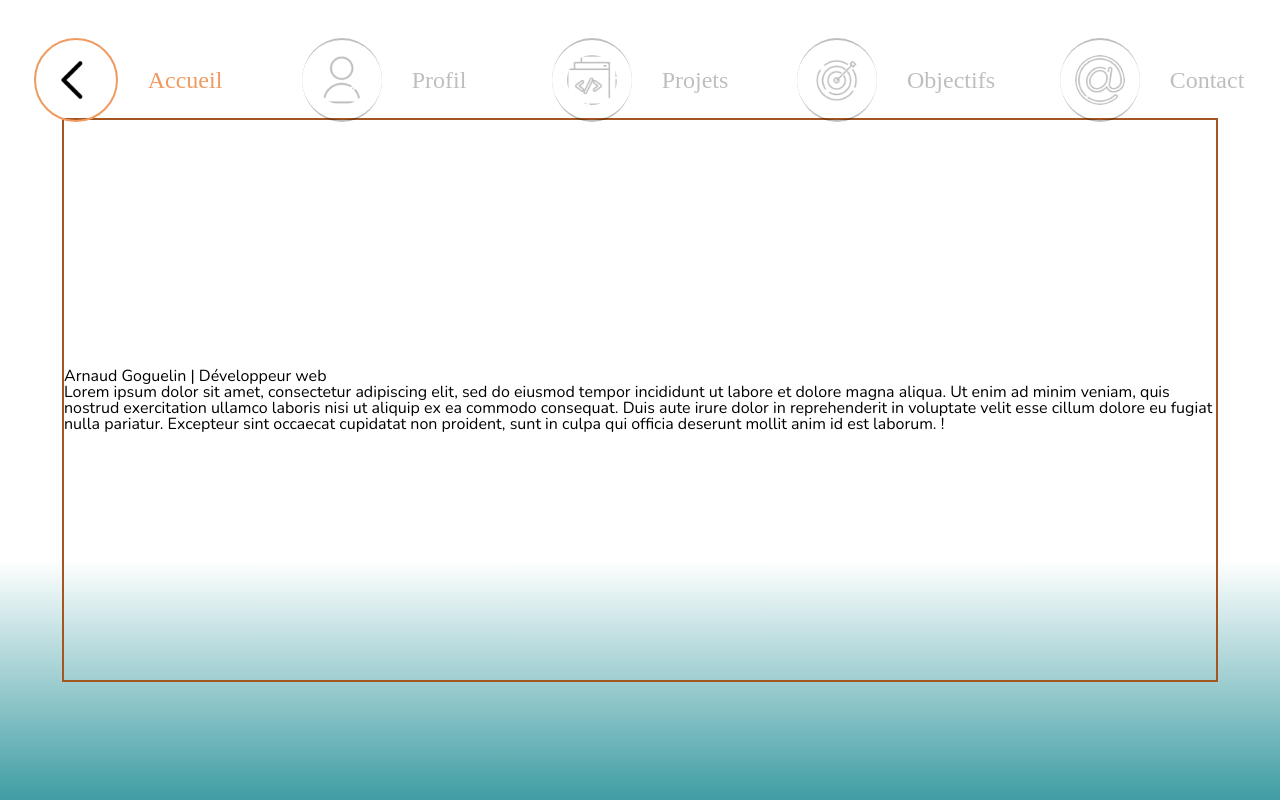
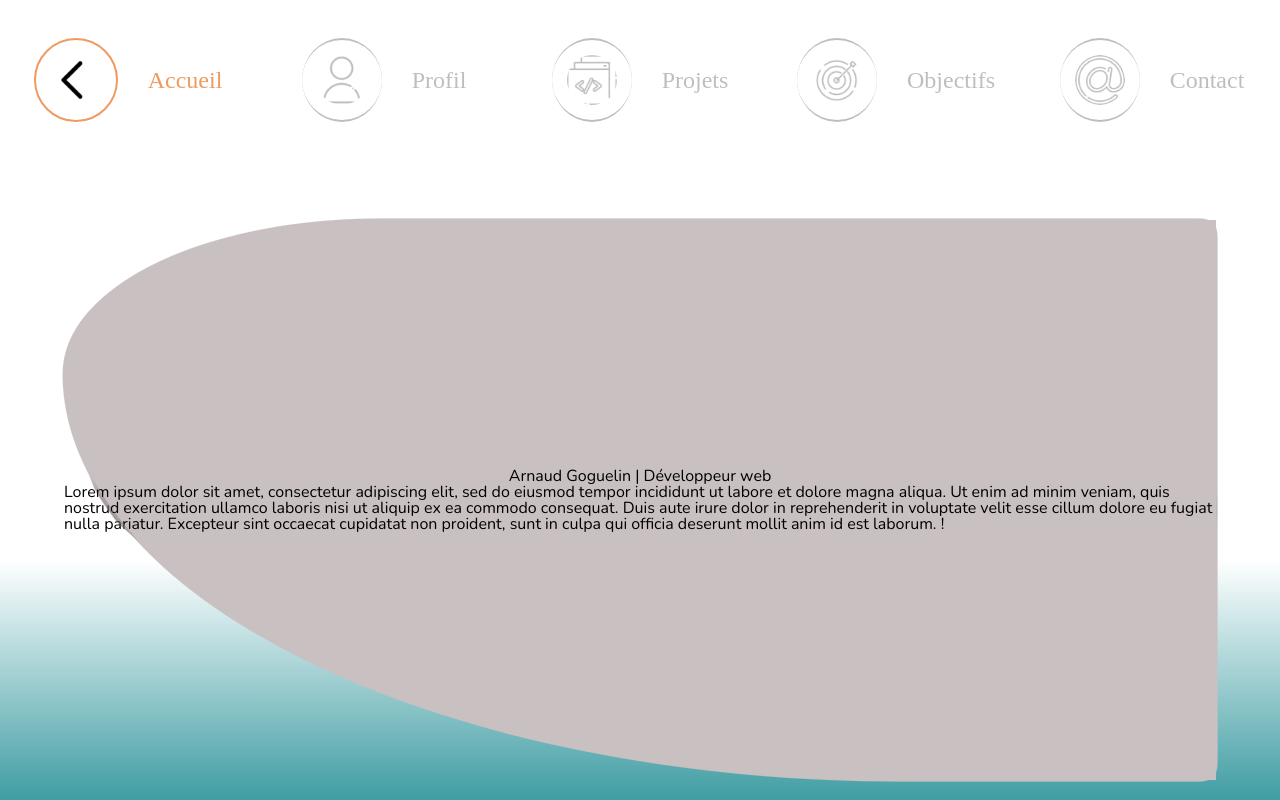
Before and after one commit to Arnaud-Goguelin/portfolio_Arnaud_Goguelin, a React (Vite) app: page / in a window 1280 px wide. Built offline with nearby package versions, Linux system fonts and the light colour scheme.

Commit message:
test implémentation effet "goo" sur le composant landingPage

```diff
--- a/src/components/ComponentNavLink/ComponentNavLink.jsx
+++ b/src/components/ComponentNavLink/ComponentNavLink.jsx
@@ -50,7 +50,7 @@ function ComponentNavLink({title, imageName}) {
     }
 
     return (
-      <span
+      <div
         ref = {linkContainer}
         className='nav__linkContainer'
         onMouseMove={(event) => handleMouseMove(event)}
@@ -64,7 +64,7 @@ function ComponentNavLink({title, imageName}) {
         >
             <img src={`/assets/${imageName}`} alt='' /> {title}
         </NavLink>
-      </span>
+      </div>
     )
 }
 
--- a/src/components/ComponentNavLink/ComponentNavLink.scss
+++ b/src/components/ComponentNavLink/ComponentNavLink.scss
@@ -33,7 +33,6 @@
         border-radius: 50%;
         padding: 15px;
         margin: 0 30px 0 0;
-        transition: fill 0.3s;
     }
 
     &:hover {
--- a/src/pages/landingPage/landingPage.jsx
+++ b/src/pages/landingPage/landingPage.jsx
@@ -1,12 +1,26 @@
-// la landing page est le background avec le H1 + image/logo + effet css
+import { useRef, useEffect } from 'react';
+
 import './landingPage.scss'
 
+function LandingPage() {
 
+    const container = useRef(null)
 
-function LandingPage() {
+    function addCSSClass() {
+        const containerToSelected = container.current;
+        containerToSelected.classList.add('toDisplay')
+    }
+
+    useEffect(()=> {
+        addCSSClass()
+    },[])
+
     return (
         <>
-            <div className="landingPage__container">
+            <div
+                ref = {container}
+                className='landingPage__container'
+            >
                 <h1>Arnaud Goguelin | Développeur web</h1>
                 <p>    Lorem ipsum dolor sit amet, consectetur adipiscing elit, sed do eiusmod tempor incididunt ut labore et dolore magna aliqua. Ut enim ad minim veniam, quis nostrud exercitation ullamco laboris nisi ut aliquip ex ea commodo consequat. Duis aute irure dolor in reprehenderit in voluptate velit esse cillum dolore eu fugiat nulla pariatur. Excepteur sint occaecat cupidatat non proident, sunt in culpa qui officia deserunt mollit anim id est laborum. !</p>
             </div>
--- a/src/pages/landingPage/landingPage.scss
+++ b/src/pages/landingPage/landingPage.scss
@@ -23,14 +23,24 @@
 .landingPage__container {
     width: 90%;
     height: 70%;
-    border: 2px solid variables.$quaternary-color;
-    // border-radius: 30% 0% 0% 80%;
+    // border: 2px solid variables.$quaternary-color;
+    border-radius: 30% 0% 0% 80%;
     display: flex;
     flex-direction: column;
     justify-content: center;
-    align-items: flex-start;
+    align-items: center;
+    background-color: #c9c0c1;
+    transform: translateY(-100px);
+    opacity: 0;
+    filter: url('filter.svg#goo');
     // background: linear-gradient(200deg, transparent, rgba(255, 255, 255, 1));
     // box-shadow: -10px 15px 25px 10px rgba(0, 0, 0, 0.5);
     // animation: backgroundAnimation 15s ease infinite;
     // animation: backgroundAnimation 15s ease infinite;
+
+    &.toDisplay {
+        opacity: 1;
+        transform: translateY(100px);
+        transition: all 5s ease;
+    }
 }
```
Also changed, not shown: src/pages/landingPage/filter.svg (added).
